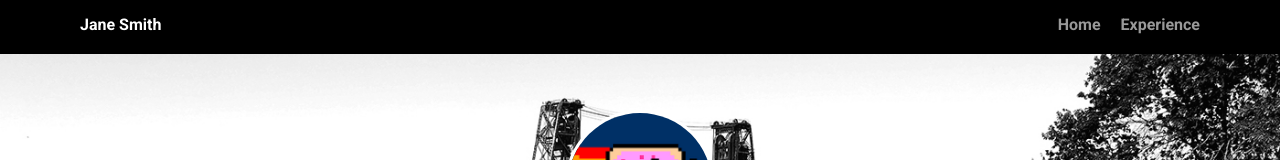
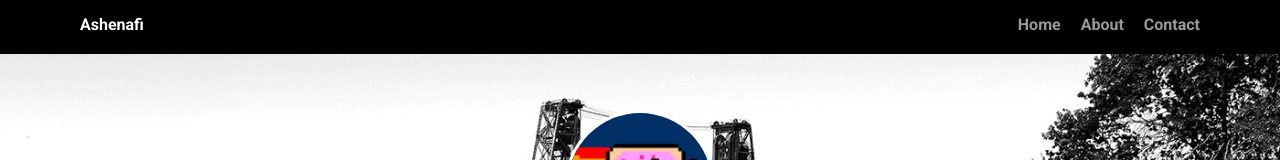
Before and after one commit to ashenafiashebo/portfolio-1, a plain HTML site: page index.html in a window 1280 px wide. Shown: the top 160 px of the page. Drawn offline with Linux system fonts and the light colour scheme; a web font is replaced by a local one.

Commit message:
Update index.html

```diff
--- a/index.html
+++ b/index.html
@@ -2,7 +2,7 @@
 <html lang="en">
 <head>
   <meta charset="utf-8">
-  <title>Jane Smith's Profile</title>
+  <title>Ashenafi Ashebo's Profile</title>
   <meta name="viewport" content="width=device-width, initial-scale=1.0">
   <link rel="stylesheet" href="styles.css">
   <link href="https://fonts.googleapis.com/css?family=Muli%7CRoboto:400,300,500,700,900" rel="stylesheet"></head>
@@ -10,9 +10,10 @@
 
     <div class="main-nav">
         <ul class="nav">
-          <li class="name">Jane Smith</li>
+          <li class="name">Ashenafi</li>
           <li><a href="#">Home</a></li>
-          <li><a href="#">Experience</a></li>
+          <li><a href="#">About</a></li>
+          <li><a href="#">Contact</a></li>
         </ul>
     </div>
 
```
